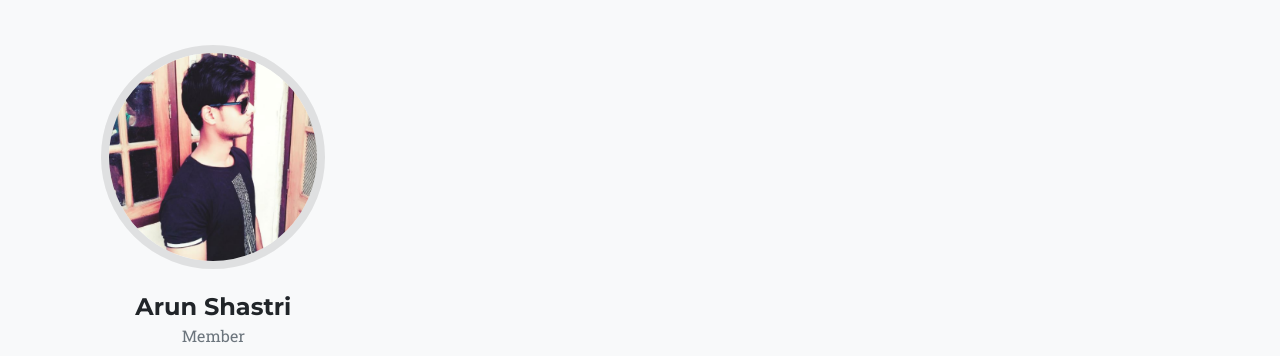
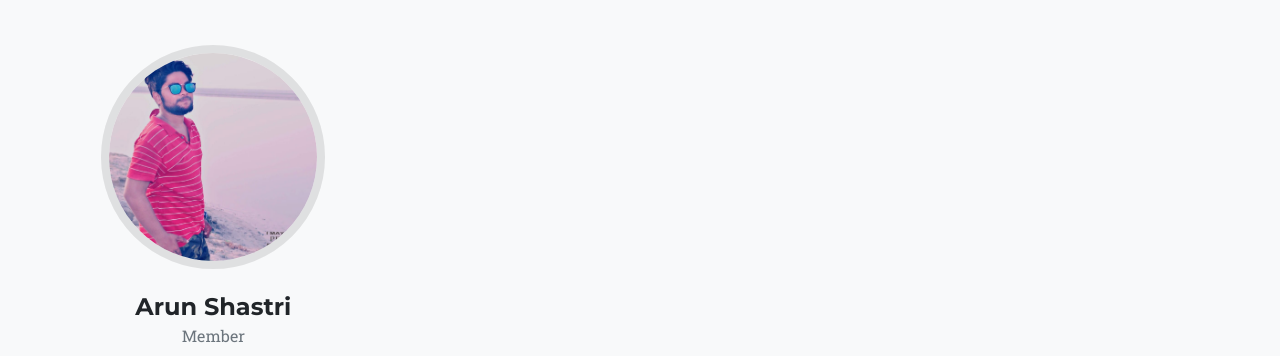
Before and after one commit to amitgorai/insanegaming, a plain HTML site: page index.html in a window 1280 px wide. Shown: the part 5998-6354 px from the top of the page. Drawn offline with nearby package versions, Linux system fonts and the light colour scheme; files whose address does not match are found by name; a web font is replaced by a local one.

Commit message:
Update index.html

```diff
--- a/index.html
+++ b/index.html
@@ -214,7 +214,7 @@
 
 <div class="col-lg-4">
                         <div class="team-member">
-                            <img class="mx-auto rounded-circle" src="assets/img/team/2.jpg" alt="" />
+                            <img class="mx-auto rounded-circle" src="assets/img/team/10.jpg" alt="" />
                             <h4> Arun Shastri</h4></h4>
                             <p class="text-muted">Member</p>
                             <a class="btn btn-dark btn-social mx-2" href="#!"><i class="fab fa-twitter"></i></a><a class="btn btn-dark btn-social mx-2" href="#!"><i class="fab fa-facebook-f"></i></a><a class="btn btn-dark btn-social mx-2" href="#!"><i class="fab fa-linkedin-in"></i></a>
```
